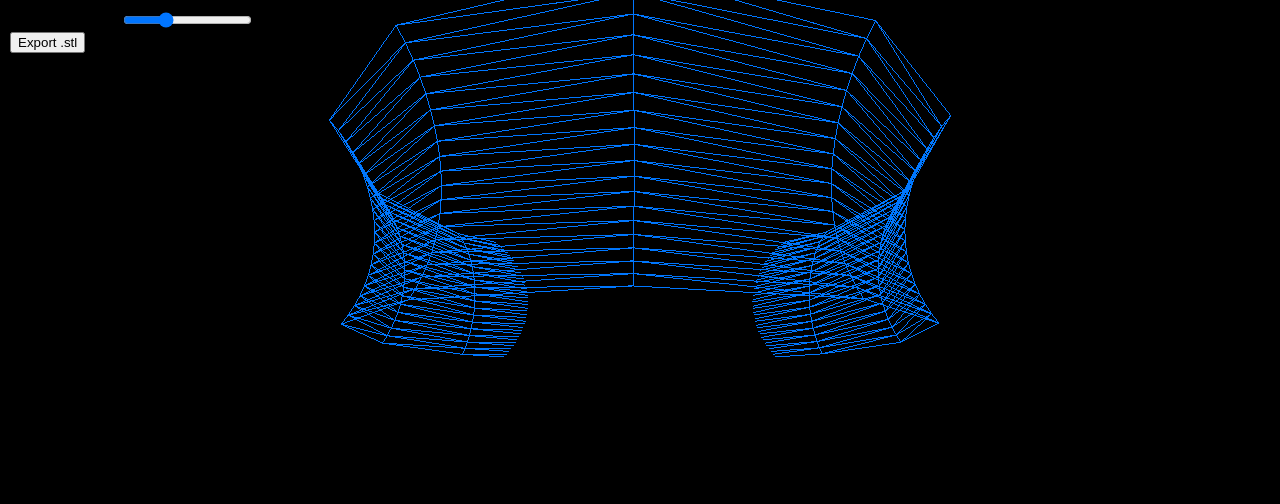
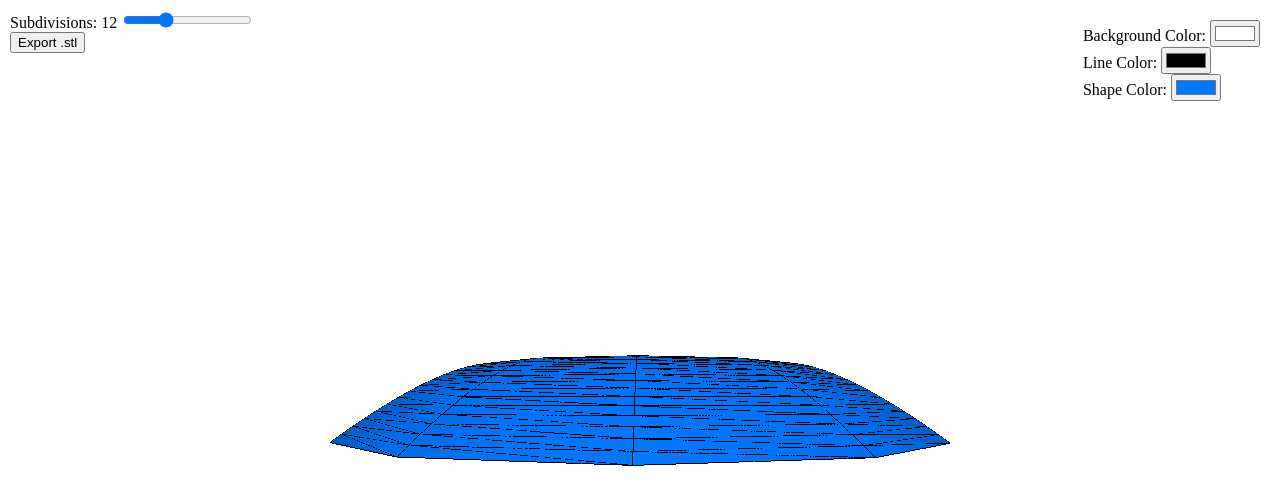
Before and after one commit to jmuozan/CR3ATED, a plain HTML site: page 3.revolve.html in a window 1280 px wide. Drawn offline with nearby package versions, Linux system fonts and the light colour scheme; animation ran at ten frames a second.

Commit message:
Revolve coloring change

```diff
--- a/3.revolve.html
+++ b/3.revolve.html
@@ -3,22 +3,35 @@
 <head>
   <meta charset="UTF-8">
   <meta name="viewport" content="width=device-width, initial-scale=1.0">
-  <title>Original with Subdivision Control</title>
+  <title>3D Viewer with Color and Wireframe Controls</title>
   <style>
     body { margin: 0; overflow: hidden; }
     #controls { position: absolute; top: 10px; left: 10px; z-index: 100; }
+    #color-controls { position: absolute; top: 10px; right: 10px; z-index: 100; background: rgba(255, 255, 255, 0.8); padding: 10px; border-radius: 5px; }
     canvas { display: block; }
   </style>
 </head>
 <body>
   <script src="https://cdnjs.cloudflare.com/ajax/libs/three.js/r128/three.min.js"></script>
   <script src="https://cdn.jsdelivr.net/npm/three@0.128/examples/js/exporters/STLExporter.js"></script> <!-- STLExporter -->
+  <script src="https://cdn.jsdelivr.net/npm/three@0.128/examples/js/controls/OrbitControls.js"></script> <!-- OrbitControls -->
 
   <div id="controls">
     <label for="subdivisionsRange">Subdivisions: <span id="subdivisionsValue">12</span></label>
     <input type="range" id="subdivisionsRange" min="3" max="32" step="1" value="12">
     <br>
     <button onclick="exportSTL()">Export .stl</button>
+  </div>
+
+  <div id="color-controls">
+    <label for="bgColor">Background Color: </label>
+    <input type="color" id="bgColor" value="#ffffff">
+    <br>
+    <label for="lineColor">Line Color: </label>
+    <input type="color" id="lineColor" value="#000000">
+    <br>
+    <label for="shapeColor">Shape Color: </label>
+    <input type="color" id="shapeColor" value="#0077ff">
   </div>
 
   <script>
@@ -28,136 +41,127 @@
     renderer.setSize(window.innerWidth, window.innerHeight);
     document.body.appendChild(renderer.domElement);
 
-    // Original set of points
+    const controls = new THREE.OrbitControls(camera, renderer.domElement);
+    controls.enableDamping = true;
+    controls.dampingFactor = 0.05;
+
     const pointsData = [
-  {
-    "x": 746,
-    "y": 165
-  },
-  {
-    "x": 732.5913696289062,
-    "y": 186.03660583496094
-  },
-  {
-    "x": 720.5792846679688,
-    "y": 207.90045166015625
-  },
-  {
-    "x": 710.0501708984375,
-    "y": 230.515625
-  },
-  {
-    "x": 701.0773315429688,
-    "y": 253.79197692871094
-  },
-  {
-    "x": 693.7193603515625,
-    "y": 277.6280822753906
-  },
-  {
-    "x": 688.01904296875,
-    "y": 301.91400146484375
-  },
-  {
-    "x": 684.003662109375,
-    "y": 326.53460693359375
-  },
-  {
-    "x": 681.686279296875,
-    "y": 351.3727111816406
-  },
-  {
-    "x": 681.0695190429688,
-    "y": 376.3110656738281
-  },
-  {
-    "x": 682.1474609375,
-    "y": 401.2338562011719
-  },
-  {
-    "x": 684.91015625,
-    "y": 426.0264587402344
-  },
-  {
-    "x": 689.347412109375,
-    "y": 450.5747375488281
-  },
-  {
-    "x": 695.4522705078125,
-    "y": 474.76214599609375
-  },
-  {
-    "x": 703.2247314453125,
-    "y": 498.46588134765625
-  },
-  {
-    "x": 712.6752319335938,
-    "y": 521.5516357421875
-  },
-  {
-    "x": 723.8282470703125,
-    "y": 543.8641357421875
-  },
-  {
-    "x": 736.7247314453125,
-    "y": 565.215087890625
-  },
-  {
-    "x": 751.423828125,
-    "y": 585.3658447265625
-  },
-  {
-    "x": 768,
-    "y": 604
-  }
-];
+      { "x": 1096, "y": 154 },
+      { "x": 1065.1490478515625, "y": 178.56747436523438 },
+      { "x": 1033.9317626953125, "y": 202.66770935058594 },
+      { "x": 1002.3198852539062, "y": 226.24794006347656 },
+      { "x": 970.2820434570312, "y": 249.24571228027344 },
+      { "x": 937.7821655273438, "y": 271.58563232421875 },
+      { "x": 904.77978515625, "y": 293.1758728027344 },
+      { "x": 871.2286987304688, "y": 313.90252685546875 },
+      { "x": 837.0769653320312, "y": 333.6228942871094 },
+      { "x": 802.26611328125, "y": 352.1539001464844 },
+      { "x": 766.7324829101562, "y": 369.25616455078125 },
+      { "x": 730.4107055664062, "y": 384.60968017578125 },
+      { "x": 693.2427978515625, "y": 397.77581787109375 },
+      { "x": 655.2020263671875, "y": 408.1378173828125 },
+      { "x": 616.3524169921875, "y": 414.81097412109375 },
+      { "x": 576.9863891601562, "y": 416.5262451171875 },
+      { "x": 537.9255981445312, "y": 411.56121826171875 },
+      { "x": 500.99212646484375, "y": 398.03350830078125 },
+      { "x": 469.11187744140625, "y": 375.05023193359375 },
+      { "x": 445.0000915527344, "y": 344.0001525878906 }
+    ];
 
-    // Convert points to THREE.Vector2
     const points = pointsData.map(p => new THREE.Vector2(p.x, p.y));
 
-    // Initial parameters
-    let subdivisions = 12; // Initial number of subdivisions
+    let subdivisions = 12;
 
-    // Create the initial lathe geometry and mesh
+    // Two separate materials for solid and wireframe
+    const solidMaterial = new THREE.MeshPhongMaterial({ color: 0x0077ff });
+    const wireframeMaterial = new THREE.MeshBasicMaterial({ color: 0x000000, wireframe: true });
+
     let latheGeometry = new THREE.LatheGeometry(points, subdivisions);
-    const material = new THREE.MeshBasicMaterial({ color: 0x0077ff, wireframe: true });
-    let latheMesh = new THREE.Mesh(latheGeometry, material);
-    scene.add(latheMesh);
+    let solidMesh = new THREE.Mesh(latheGeometry, solidMaterial);
+    let wireframeMesh = new THREE.Mesh(latheGeometry, wireframeMaterial);
 
-    camera.position.z = 1500;
+    scene.add(solidMesh);
+    scene.add(wireframeMesh);
+
+    const light = new THREE.DirectionalLight(0xffffff, 1);
+    light.position.set(0, 1, 1).normalize();
+    scene.add(light);
+
+    adjustCameraToObject(solidMesh);
+
+    renderer.setClearColor(0xffffff); // Default background color
 
     function animate() {
       requestAnimationFrame(animate);
-      latheMesh.rotation.y += 0.01;
+      solidMesh.rotation.y += 0.01; // Continuous rotation for both meshes
+      wireframeMesh.rotation.y += 0.01;
+      controls.update();
       renderer.render(scene, camera);
     }
     animate();
 
-    // Adjust scene and camera on window resize
     window.addEventListener('resize', () => {
       camera.aspect = window.innerWidth / window.innerHeight;
       camera.updateProjectionMatrix();
       renderer.setSize(window.innerWidth, window.innerHeight);
     });
 
-    // Function to update the geometry
     function updateGeometry() {
-      scene.remove(latheMesh);
+      scene.remove(solidMesh);
+      scene.remove(wireframeMesh);
+
       latheGeometry = new THREE.LatheGeometry(points, subdivisions);
-      latheMesh = new THREE.Mesh(latheGeometry, material);
-      scene.add(latheMesh);
+      solidMesh = new THREE.Mesh(latheGeometry, solidMaterial);
+      wireframeMesh = new THREE.Mesh(latheGeometry, wireframeMaterial);
+
+      scene.add(solidMesh);
+      scene.add(wireframeMesh);
+
+      adjustCameraToObject(solidMesh);
     }
 
-    // Listen to slider changes
+    function adjustCameraToObject(object) {
+      const box = new THREE.Box3().setFromObject(object);
+      const size = box.getSize(new THREE.Vector3());
+      const center = box.getCenter(new THREE.Vector3());
+
+      const maxDim = Math.max(size.x, size.y, size.z);
+      const fov = THREE.MathUtils.degToRad(camera.fov);
+      const cameraZ = maxDim / (2 * Math.tan(fov / 2));
+      camera.position.set(center.x, center.y, cameraZ * 1.5);
+
+      controls.target.copy(center);
+      controls.update();
+
+      camera.far = cameraZ * 3;
+      camera.updateProjectionMatrix();
+    }
+
     document.getElementById('subdivisionsRange').addEventListener('input', (event) => {
       subdivisions = parseInt(event.target.value);
       document.getElementById('subdivisionsValue').textContent = subdivisions;
       updateGeometry();
     });
 
+    // Color change listeners
+    document.getElementById('bgColor').addEventListener('input', (event) => {
+      const color = event.target.value;
+      renderer.setClearColor(color);
+    });
+
+    document.getElementById('lineColor').addEventListener('input', (event) => {
+      const color = event.target.value;
+      wireframeMaterial.color.set(color);
+    });
+
+    document.getElementById('shapeColor').addEventListener('input', (event) => {
+      const color = event.target.value;
+      solidMaterial.color.set(color);
+    });
+
     function exportSTL() {
       const exporter = new THREE.STLExporter();
-      const stlData = exporter.parse(latheMesh);
+      const stlData = exporter.parse(solidMesh); // Exporting solid mesh
       const blob = new Blob([stlData], { type: 'text/plain' });
       const link = document.createElement('a');
       link.style.display = 'none';
```
